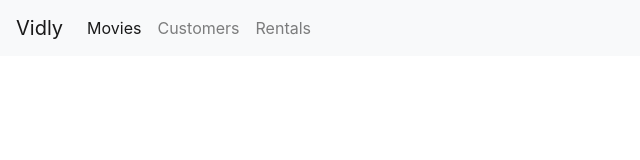
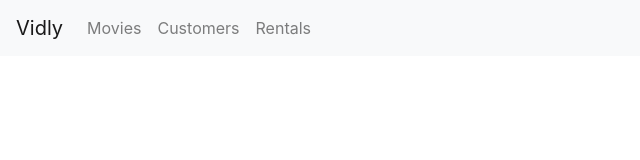
Before and after one commit to AgfeV/vidlyProject, a React (Create React App) app: page /not-found in a window 1280 px wide. Shown: the top 160 px of the page, without its empty margins (0-640 px from the left). Built offline with nearby package versions, Linux system fonts and the light colour scheme.

Commit message:
Clean up navbar and add movie link with movieform component

```diff
--- a/src/App.js
+++ b/src/App.js
@@ -6,6 +6,7 @@
 import Customers from './components/customers';
 import Rentals from './components/rentals';
 import NotFound from './components/notFound';
+import MovieForm from './components/movieform';
 
 class App extends Component {
   render() {
@@ -14,10 +15,11 @@
         <NavBar/>
         <div className ="content">
           <Switch>
+            <Route path="/movies/:id" component={MovieForm}/>
+            <Route path="/movies" component={Movies}/>
             <Route path="/customers" component={Customers}/>
             <Route path="/rentals" component={Rentals}/>
             <Route path="not-found" component={NotFound}/>
-            <Route path="/" exact component={Movies}/>
             <Redirect to="/not-found"/>
           </Switch>
         </div>
--- /dev/null
+++ b/src/components/movieform.js
@@ -0,0 +1,16 @@
+import React,{Component} from 'react';
+class MovieForm extends Component{
+
+  render(){
+    const{match,history}= this.props;
+    return(
+
+      <div>
+        <h1>MovieForm {match.params.id}</h1>
+        <button className="btn btn-primary" onClick={() => history.push('/movies') }>Save</button>
+      </div>
+    );
+  }
+
+}
+export default MovieForm;
--- a/src/components/moviesTable.js
+++ b/src/components/moviesTable.js
@@ -1,11 +1,12 @@
 import React, {Component} from 'react';
 import Like from "./common/like";
 import Table from "./common/table"
+import {Link} from "react-router-dom";
 class MoviesTable extends Component {
 //we are going to create an object to send down to the table header class with all the path and lable information
 columns = [
 
-  {path:'title', label: 'Title'},
+  {path:'title', label: 'Title', content:movie => <Link to={`/movies/${movie._id}`}>{movie.title}</Link>},
   {path:'genre.name', label: 'Genre'},
   {path:'numberInStock', label: 'Stock'},
   {path:'dailyRentalRate', label: 'Rate'},
--- a/src/components/navbar.js
+++ b/src/components/navbar.js
@@ -5,22 +5,19 @@
 
     return(
       <div>
-        <nav class="navbar navbar-expand-lg navbar-light bg-light">
-    <a class="navbar-brand" href="#">Vidly</a>
-    <button class="navbar-toggler" type="button" data-toggle="collapse" data-target="#navbarNav" aria-controls="navbarNav" aria-expanded="false" aria-label="Toggle navigation">
-      <span class="navbar-toggler-icon"></span>
+        <nav className="navbar navbar-expand-lg navbar-light bg-light">
+    <Link class="navbar-brand" to="/movies">Vidly</Link>
+    <button className="navbar-toggler" type="button" data-toggle="collapse" data-target="#navbarNav" aria-controls="navbarNav" aria-expanded="false" aria-label="Toggle navigation">
+      <span className="navbar-toggler-icon"></span>
     </button>
-    <div class="collapse navbar-collapse" id="navbarNav">
-      <ul class="navbar-nav">
-        <li class="nav-item">
-          <NavLink className="nav-item nav-link" to="/" >Movies</NavLink>
-        </li>
-        <li class="nav-item">
+    <div className="collapse navbar-collapse" id="navbarNav">
+      <ul className="navbar-nav">
+
+          <NavLink className="nav-item nav-link" to="/movies" >Movies</NavLink>
+
           <NavLink className="nav-item nav-link" to="/customers" >Customers</NavLink>
-        </li>
-        <li class="nav-item">
+
           <NavLink className="nav-item nav-link" to="/rentals" >Rentals</NavLink>
-        </li>
       </ul>
     </div>
   </nav>
--- a/src/components/notFound.js
+++ b/src/components/notFound.js
@@ -0,0 +1,7 @@
+import React from "react";
+
+const NotFound = () => {
+  return <h1>Not Found</h1>;
+};
+
+export default NotFound;
--- a/src/index.css
+++ b/src/index.css
@@ -12,7 +12,9 @@
   font-family: source-code-pro, Menlo, Monaco, Consolas, "Courier New",
     monospace;
 }
-
+.navbar{
+  margin-bottom: 30px;
+}
 .clickable{
   cursor: pointer;
 }
```
